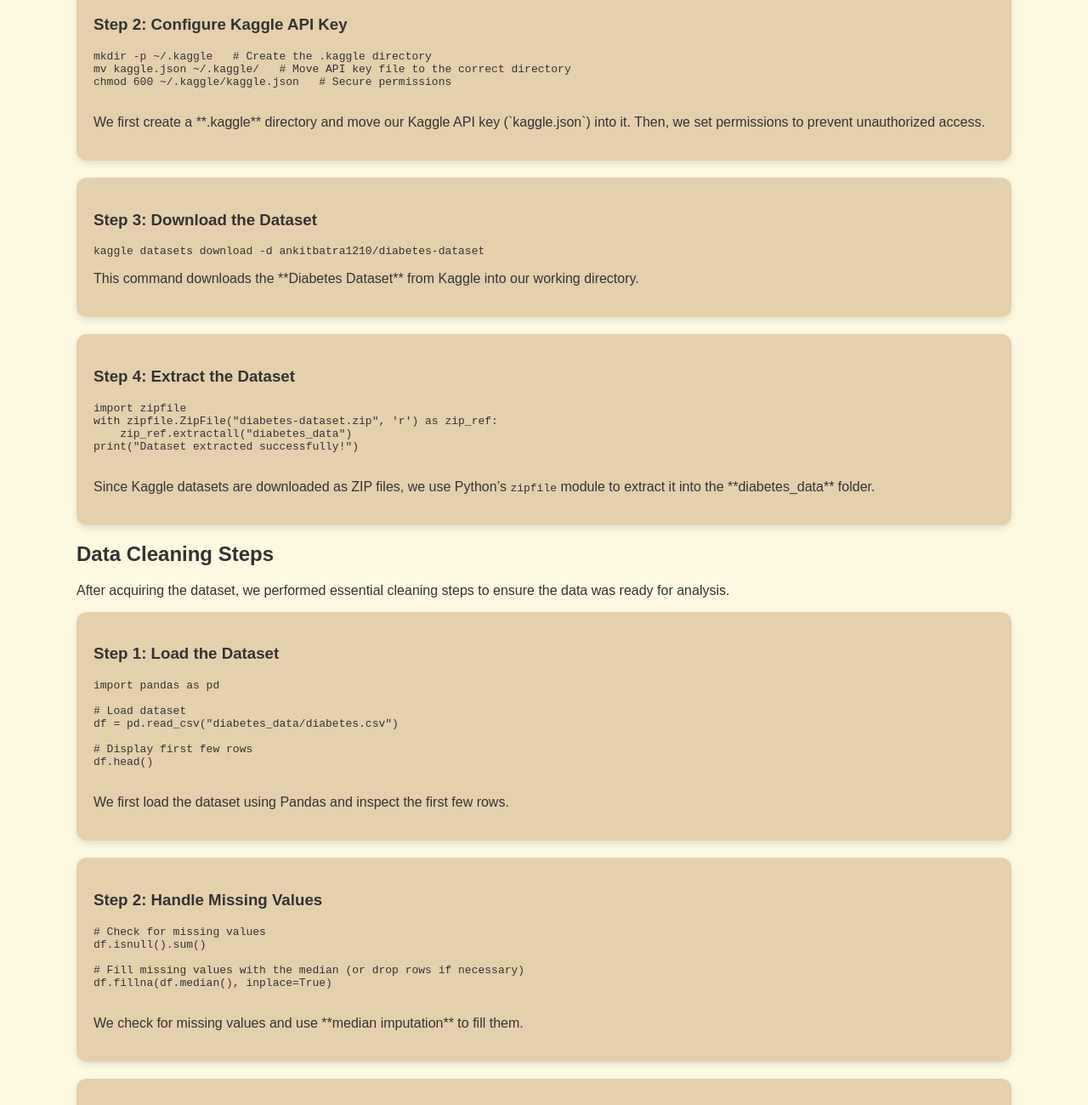
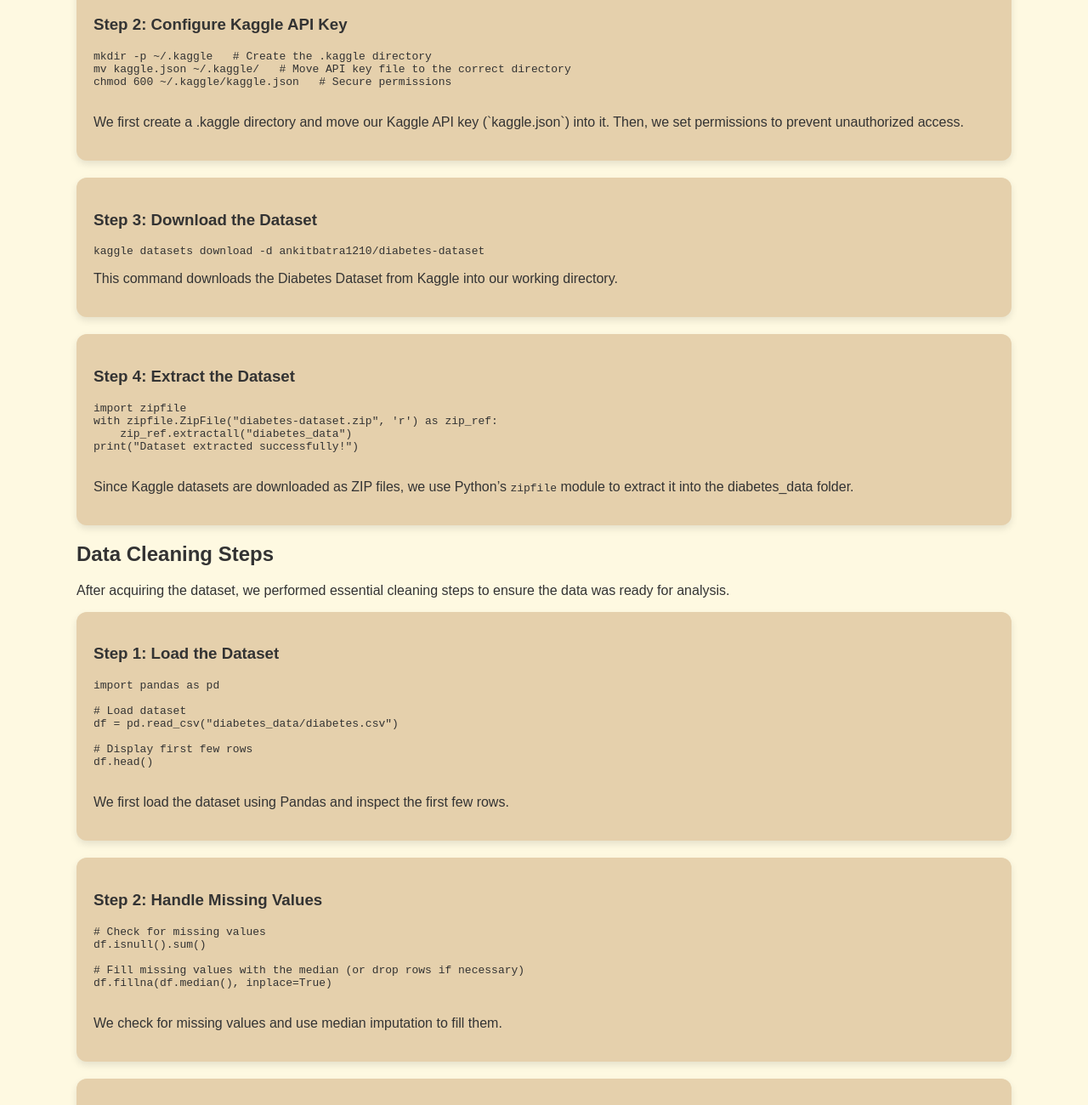
Before and after one commit to rohanjain11/diabetes-project, a plain HTML site: page pages/data_prep.html in a window 1280 px wide. Shown: the part 740-2040 px from the top of the page at 85% size. Drawn offline with Linux system fonts and the light colour scheme.

Commit message:
Changes in content

```diff
--- a/pages/data_prep.html
+++ b/pages/data_prep.html
@@ -49,7 +49,7 @@ mv kaggle.json ~/.kaggle/   # Move API key file to the correct directory
 chmod 600 ~/.kaggle/kaggle.json   # Secure permissions
         </pre>
         <p>
-            We first create a **.kaggle** directory and move our Kaggle API key (`kaggle.json`) into it.
+            We first create a .kaggle directory and move our Kaggle API key (`kaggle.json`) into it.
             Then, we set permissions to prevent unauthorized access.
         </p>
     </div>
@@ -57,7 +57,7 @@ chmod 600 ~/.kaggle/kaggle.json   # Secure permissions
     <div class="info-box">
         <h3>Step 3: Download the Dataset</h3>
         <pre>kaggle datasets download -d ankitbatra1210/diabetes-dataset</pre>
-        <p>This command downloads the **Diabetes Dataset** from Kaggle into our working directory.</p>
+        <p>This command downloads the Diabetes Dataset from Kaggle into our working directory.</p>
     </div>
 
     <div class="info-box">
@@ -68,7 +68,7 @@ with zipfile.ZipFile("diabetes-dataset.zip", 'r') as zip_ref:
     zip_ref.extractall("diabetes_data")
 print("Dataset extracted successfully!")
         </pre>
-        <p>Since Kaggle datasets are downloaded as ZIP files, we use Python’s <code>zipfile</code> module to extract it into the **diabetes_data** folder.</p>
+        <p>Since Kaggle datasets are downloaded as ZIP files, we use Python’s <code>zipfile</code> module to extract it into the diabetes_data folder.</p>
     </div>
 </section>
 
@@ -100,7 +100,7 @@ df.isnull().sum()
 # Fill missing values with the median (or drop rows if necessary)
 df.fillna(df.median(), inplace=True)
         </pre>
-        <p>We check for missing values and use **median imputation** to fill them.</p>
+        <p>We check for missing values and use median imputation to fill them.</p>
     </div>
 
     <div class="info-box">
@@ -120,7 +120,7 @@ from sklearn.preprocessing import MinMaxScaler
 scaler = MinMaxScaler()
 df[['Glucose', 'BMI', 'Insulin']] = scaler.fit_transform(df[['Glucose', 'BMI', 'Insulin']])
         </pre>
-        <p>To standardize the dataset, we use **MinMaxScaler** to normalize key numerical features.</p>
+        <p>To standardize the dataset, we use MinMaxScaler to normalize key numerical features.</p>
     </div>
 
     <div class="info-box">
```
